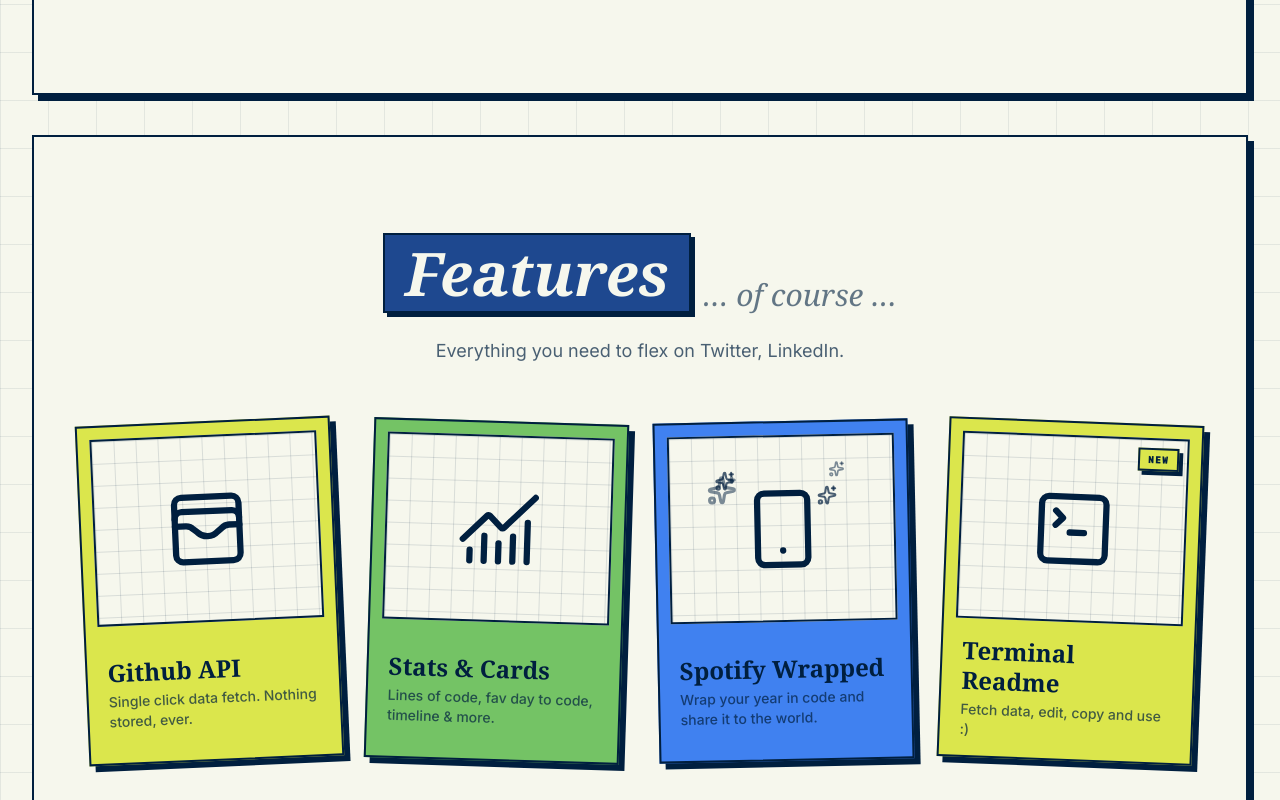
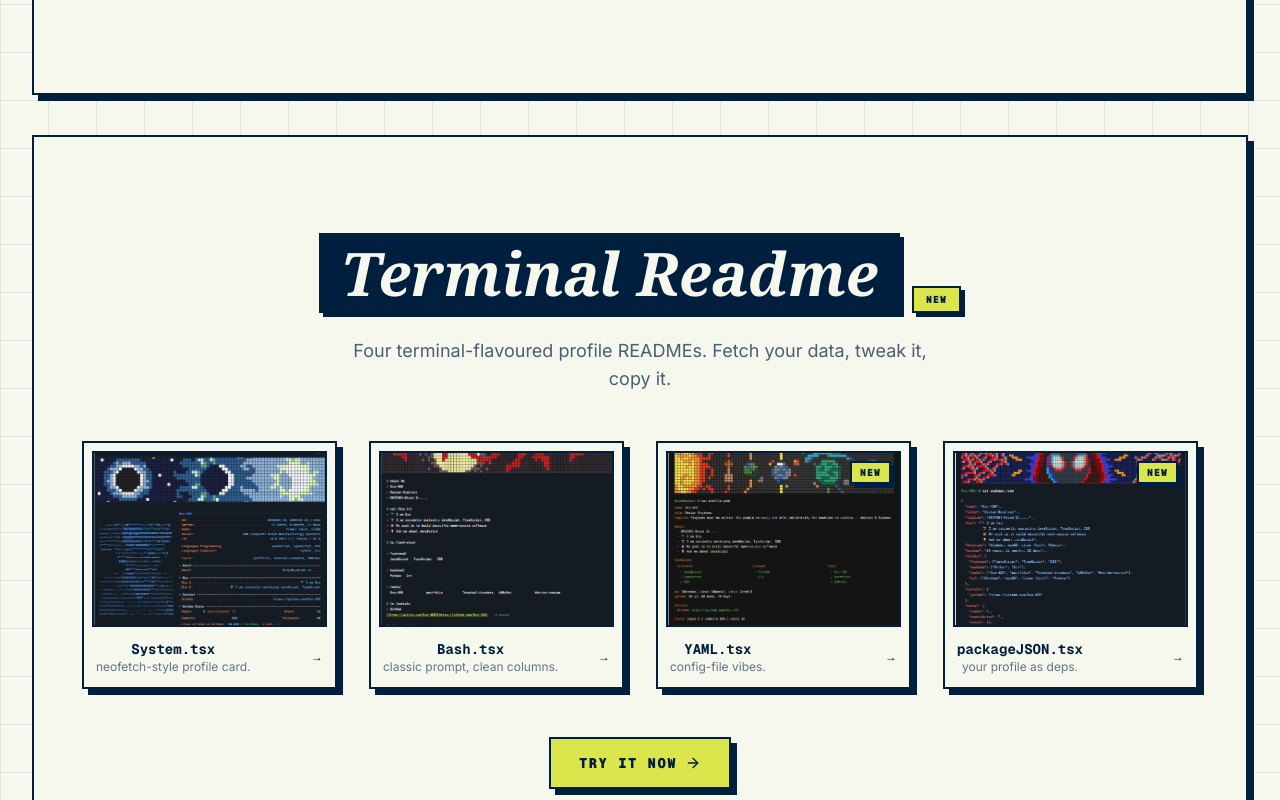
Before and after one commit to Dru-429/github-wrapped, a Next.js app: page / in a window 1280 px wide. Shown: the part 860-1660 px from the top of the page. Built offline with nearby package versions, Linux system fonts and the light colour scheme; no server answers; the database is empty.

Commit message:
Added terminla readme section

```diff
--- a/components/landing.tsx
+++ b/components/landing.tsx
@@ -7,6 +7,7 @@ import Footer from './landing_ui/Footer';
 import Gallery from './landing_ui/Gallery';
 import Reviews from './landing_ui/Reviews';
 import Faq from './landing_ui/Faq';
+import { TerminalReadme } from './landing_ui/Ternimal';
 
 export default function LandingPage() {
 
@@ -15,6 +16,7 @@ export default function LandingPage() {
       <div className='mx-auto max-w-7xl px-4 py-6 md:px-8 md:py-8'>
         <Navbar />
         <Hero />
+        <TerminalReadme />
         <Features />  {/* Feature + Gallery + Reviews + Faq */}
         <Gallery />
         <Reviews />
--- /dev/null
+++ b/components/landing_ui/Ternimal.tsx
@@ -0,0 +1,105 @@
+import { motion } from "framer-motion";
+import { ArrowRight } from "lucide-react";
+import Image from "next/image";
+import Link from "next/link";
+import { useRouter } from "next/navigation";
+
+const terminals = [
+  { name: "System.tsx", img: "/banners/covers/SystemInfo.png", blurb: "neofetch-style profile card." },
+  { name: "Bash.tsx", img: "/banners/covers/Bash.png", blurb: "classic prompt, clean columns." },
+  { name: "YAML.tsx", img: "/banners/covers/YAML.png", blurb: "config-file vibes.", isNew: true },
+  { name: "packageJSON.tsx", img: "/banners/covers/JSON.png", blurb: "your profile as deps.", isNew: true },
+];
+
+const item = {
+  hidden: { opacity: 0, y: 30 },
+  show: { opacity: 1, y: 0, transition: { duration: 0.5, ease: [0.22, 1, 0.36, 1] as const } },
+};
+
+export function TerminalReadme() {
+  const router = useRouter();
+
+  return (
+    <section id="terminal-readme" className="boxy mt-10 px-6 py-16 md:px-12 md:py-24">
+      <div className="mb-12 flex flex-col items-center text-center">
+        <motion.div
+          initial={{ opacity: 0, y: 20 }}
+          whileInView={{ opacity: 1, y: 0 }}
+          viewport={{ once: true, margin: "-80px" }}
+          transition={{ duration: 0.5 }}
+          className="flex flex-wrap items-end justify-center gap-3"
+        >
+          <span className="boxy-sm bg-ink px-5 py-2 font-display text-4xl font-black italic text-cream md:text-6xl">
+            Terminal Readme
+          </span>
+          <span className="boxy-sm bg-lime px-3 py-1 font-mono text-[10px] font-black uppercase tracking-widest text-ink">
+            New
+          </span>
+        </motion.div>
+        <p className="mt-6 max-w-xl text-base text-foreground/70 md:text-lg">
+          Four terminal-flavoured profile READMEs. Fetch your data, tweak it, copy it.
+        </p>
+      </div>
+
+      <motion.div
+        initial="hidden"
+        whileInView="show"
+        viewport={{ once: true, margin: "-100px" }}
+        transition={{ staggerChildren: 0.1 }}
+        className="mx-auto grid max-w-6xl grid-cols-1 gap-8 sm:grid-cols-2 lg:grid-cols-4"
+      >
+        {terminals.map((t) => (
+          <motion.div key={t.name} variants={item}>
+            <button
+              onClick={() => {
+                router.push("/readme")
+              }}
+              className="boxy group block bg-cream p-2 transition-all hover:-translate-y-1.5 hover:shadow-[10px_10px_0_0_var(--ink)]"
+            >
+              <div className="relative aspect-[4/3] w-full overflow-hidden border-2 border-ink bg-ink">
+                <Image
+                  src={t.img}
+                  alt={`${t.name} readme preview`}
+                  height={300}
+                  width={300}
+                  loading="lazy"
+                  className="h-full w-full object-cover"
+                  onError={(e) => {
+                    e.currentTarget.style.visibility = "hidden";
+                  }}
+                />
+                {t.isNew && (
+                  <span className="boxy-sm absolute right-2 top-2 bg-lime px-2 py-0.5 font-mono text-[10px] font-black uppercase tracking-widest text-ink">
+                    New
+                  </span>
+                )}
+              </div>
+              <div className="flex items-center justify-between gap-3 px-1 pb-1 pt-3">
+                <div className="min-w-0">
+                  <h3 className="truncate font-mono text-sm font-bold text-ink">{t.name}</h3>
+                  <p className="truncate text-xs text-ink/60">{t.blurb}</p>
+                </div>
+                <span className="shrink-0 font-mono text-xs font-bold text-ink transition-transform duration-200 group-hover:translate-x-1">
+                  →
+                </span>
+              </div>
+            </button>
+          </motion.div>
+        ))}
+      </motion.div>
+
+      <div className="mt-12 flex justify-center">
+        <Link
+          href="/readme"
+          className="boxy group inline-flex items-center gap-2 bg-lime px-7 py-3.5 font-mono text-sm font-black uppercase tracking-widest text-ink transition-all hover:-translate-y-1 hover:shadow-[8px_8px_0_0_var(--ink)]"
+        >
+          Try it now
+          <ArrowRight
+            size={16}
+            className="transition-transform duration-200 group-hover:translate-x-1"
+          />
+        </Link>
+      </div>
+    </section>
+  );
+}
```
